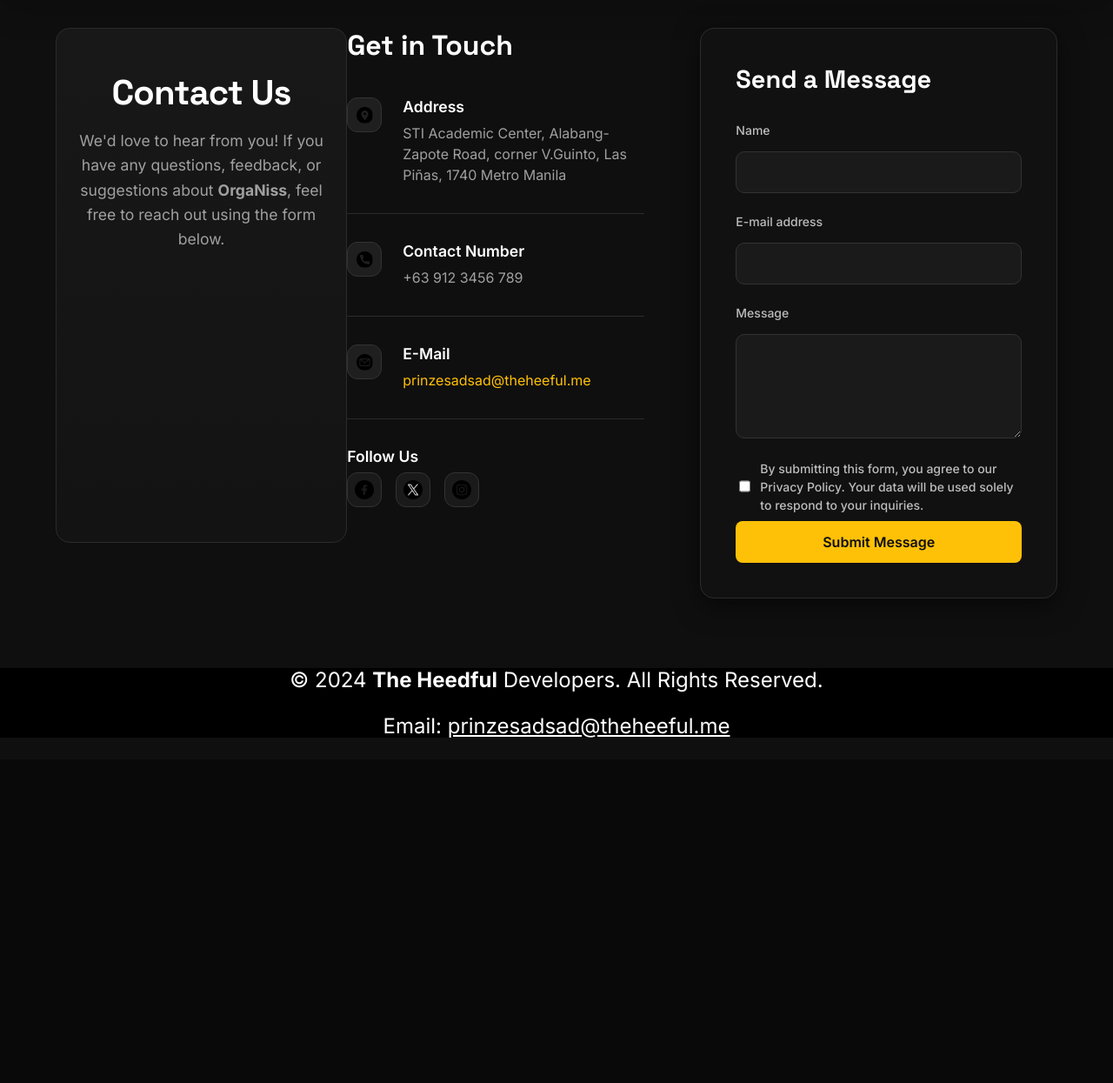
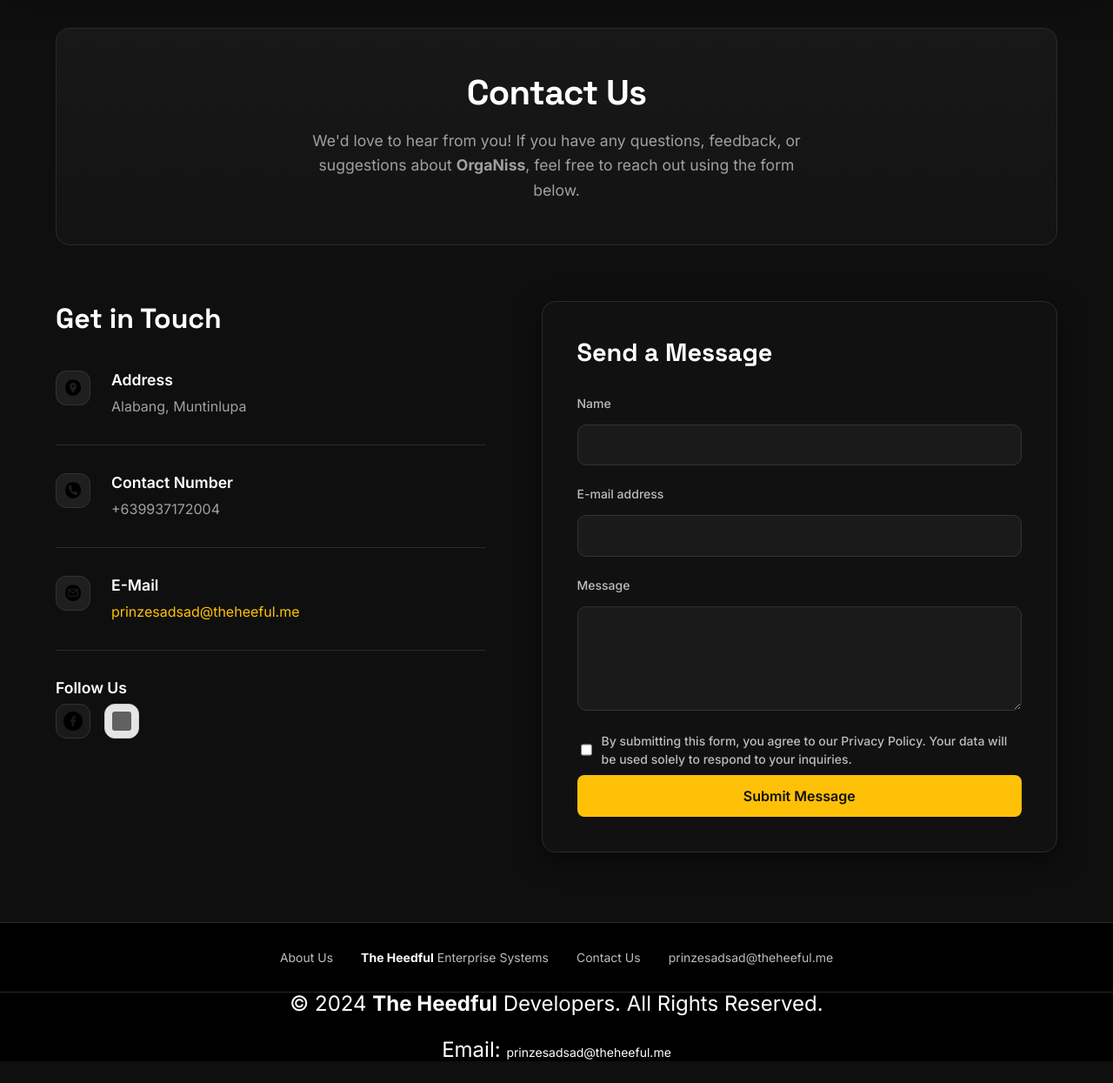
Before and after one commit to VengeTH/TMS-by-MuseoAR, a PHP site: page /pages/contact.php in a window 1280 px wide. Shown: the part 75-1320 px from the top of the page at 87% size. Before the commit the page ends 923 px from the top, so only its background shows below. Run offline with PHP 8.4, Linux system fonts and the light colour scheme; some libraries are stand-ins or nearby versions; grey boxes are pictures that could not be loaded.

```diff
--- a/css/aboutUs.css
+++ b/css/aboutUs.css
@@ -7,7 +7,7 @@ body {
     margin: 0;
 }
 
-.wrapper {
+.page-wrapper {
     max-width: 1000px;
     margin: 0 auto;
     padding: 2rem 1.5rem;
--- a/css/contactUs.css
+++ b/css/contactUs.css
@@ -7,7 +7,7 @@ body {
     margin: 0;
 }
 
-.wrapper {
+.page-wrapper {
     max-width: 1200px;
     margin: 0 auto;
     padding: 2rem 1.5rem;
--- a/oauth/facebook.php
+++ b/oauth/facebook.php
@@ -4,8 +4,9 @@ session_start();
 // Update the following variables
 $facebook_oauth_app_id = "582728114360758";
 $facebook_oauth_app_secret = "b1a43ff61b5ee96571613dc08a1dab60";
-// Must be the direct URL to the facebook.php file
-$facebook_oauth_redirect_uri = "https://localhost/oauth/facebook.php";
+$protocol = (!empty($_SERVER['HTTPS']) && $_SERVER['HTTPS'] !== 'off' || $_SERVER['SERVER_PORT'] == 443) ? "https://" : "http://";
+$domainName = $_SERVER['HTTP_HOST'];
+$facebook_oauth_redirect_uri = $protocol . $domainName . "/oauth/facebook.php";
 $facebook_oauth_version = "v18.0";
 
 // Include the database connection file
--- a/pages/about.php
+++ b/pages/about.php
@@ -18,7 +18,7 @@ require_once dirname(__DIR__) . "/components/json-ld-organization.php";
 <body>
     <?php include dirname(__DIR__) . "/components/header.php"; ?>
 
-    <div class="wrapper">
+    <div class="page-wrapper">
         <div class="aboutUsUpper">
             <h1>About The Heedful</h1>
             <p>Building Tomorrow's Leading Technology Company</p>
--- a/pages/contact.php
+++ b/pages/contact.php
@@ -18,7 +18,7 @@ require_once dirname(__DIR__) . "/components/json-ld-organization.php";
 <body>
     <?php include dirname(__DIR__) . "/components/header.php" ?>
 
-    <div class="wrapper">
+    <div class="page-wrapper">
         <div class="contactUsUpper">
             <h1>Contact Us</h1>
             <p>We'd love to hear from you! If you have any questions, feedback, or suggestions about <strong>OrgaNiss</strong>, feel free to reach out using the form below.</p>
@@ -32,7 +32,7 @@ require_once dirname(__DIR__) . "/components/json-ld-organization.php";
                     <img src="/img/location.png" alt="Location Marker" class="info-icon">
                     <div class="info-details">
                         <h3>Address</h3>
-                        <p>STI Academic Center, Alabang-Zapote Road, corner V.Guinto, Las Piñas, 1740 Metro Manila</p>
+                        <p>Alabang, Muntinlupa</p>
                     </div>
                 </div>
 
@@ -40,7 +40,7 @@ require_once dirname(__DIR__) . "/components/json-ld-organization.php";
                     <img src="/img/telephone.png" alt="Phone Icon" class="info-icon">
                     <div class="info-details">
                         <h3>Contact Number</h3>
-                        <p>+63 912 3456 789</p>
+                        <p>+639937172004</p>
                     </div>
                 </div>
 
@@ -57,8 +57,7 @@ require_once dirname(__DIR__) . "/components/json-ld-organization.php";
                         <h3>Follow Us</h3>
                         <div class="socialMedia">
                             <a href="https://www.facebook.com/TheHeedfulPH" target="_blank"><img src="/img/facebook.png" alt="Facebook Icon"></a>
-                            <a href="https://twitter.com/theheedful" target="_blank"><img src="/img/twitter.png" alt="Twitter Icon"></a>
-                            <a href="https://www.instagram.com/theheedful/" target="_blank"><img src="/img/instagram.png" alt="Instagram Icon"></a>
+                            <a href="https://github.com/VengeTH" target="_blank"><img src="https://cdn.jsdelivr.net/gh/devicons/devicon/icons/github/github-original.svg" alt="Github Icon" style="filter: invert(1);"></a>
                         </div>
                     </div>
                 </div>
@@ -93,6 +92,8 @@ require_once dirname(__DIR__) . "/components/json-ld-organization.php";
             </div>
         </div>
     </div>
+
+    <?php include dirname(__DIR__) . "/components/footer.php"; ?>
 
     <script>
         function validateForm() {
--- a/user/register.php
+++ b/user/register.php
@@ -57,7 +57,7 @@ require_once dirname(__DIR__) . "/components/json-ld-organization.php";
                                 event.preventDefault();
                                 Swal.fire({
                                     title: 'Terms and Conditions',
-                                    html: '<iframe id="termsFrame" src="/termsAndConditions.html" width="100%" height="550px" style="border:none;"></iframe>',
+                                    html: '<iframe id="termsFrame" src="/termsAndConditions.html" width="100%" height="60vh" style="border:none;"></iframe>',
                                     width: '80%',
                                     showCloseButton: true,
                                     focusConfirm: false,
@@ -69,7 +69,7 @@ require_once dirname(__DIR__) . "/components/json-ld-organization.php";
                                                 const scrollHeight = termsFrame.contentDocument.documentElement.scrollHeight;
                                                 const scrollTop = termsFrame.contentDocument.documentElement.scrollTop;
                                                 const clientHeight = termsFrame.contentDocument.documentElement.clientHeight;
-                                                if (scrollTop + clientHeight >= scrollHeight) {
+                                                if (Math.ceil(scrollTop + clientHeight) >= scrollHeight - 50) {
                                                     Swal.getConfirmButton().disabled = false;
                                                 }
                                             });
@@ -87,7 +87,7 @@ require_once dirname(__DIR__) . "/components/json-ld-organization.php";
                     <button type="submit" class="createAccButton">Create Account</button>
                     <p class="altSeparator">Or register with</p>
                     <div class="altContainer">
-                        <a href="/oauth/google-callback?login=true">
+                        <a href="/oauth/google-callback.php?login=true">
                             <div class="googleButton">Google</div>
                         </a>
                         <a href="/oauth/facebook.php">
```
